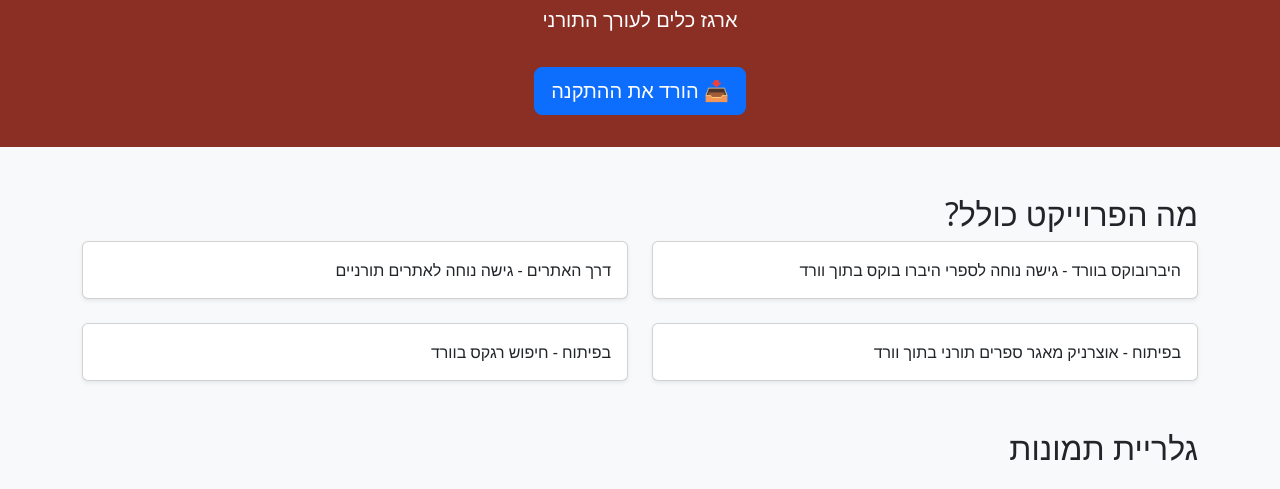
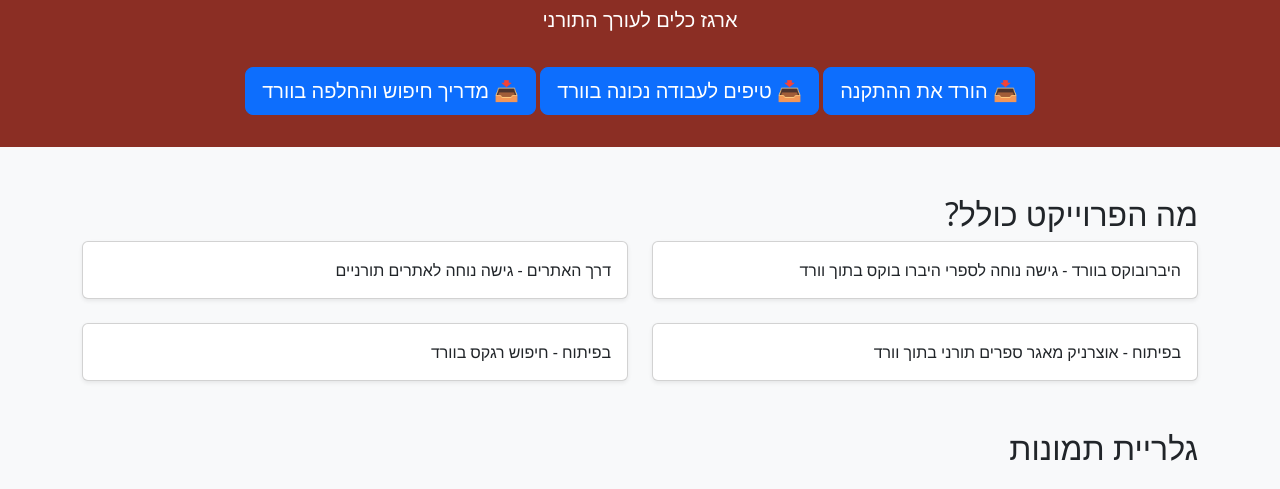
Before and after one commit to KleiKodesh/kleikodesh.github.io, a plain HTML site: page index.html in a window 1280 px wide. Shown: the part 255-744 px from the top of the page. Drawn offline with nearby package versions, Linux system fonts and the light colour scheme.

Commit message:
Update index.html

```diff
--- a/index.html
+++ b/index.html
@@ -44,6 +44,8 @@
      <p class="lead">ארגז כלים לעורך התורני</p>
 
     <a href="https://github.com/pcinfogmach/KleiKodesh2/releases/latest" class="btn btn-primary btn-lg mt-3" download>📥 הורד את ההתקנה</a>
+    <a href="טיפים-לעבודה-נכונה-עם-וורד-גרסה-2.dotm" class="btn btn-primary btn-lg mt-3" download>📥 טיפים לעבודה נכונה בוורד</a>
+    <a href="חיפוש-והחלפה-בוורד-מדריך-גרסה-13.docx" class="btn btn-primary btn-lg mt-3" download>📥 מדריך חיפוש והחלפה בוורד</a>
   </div>
 </header>
 
```
